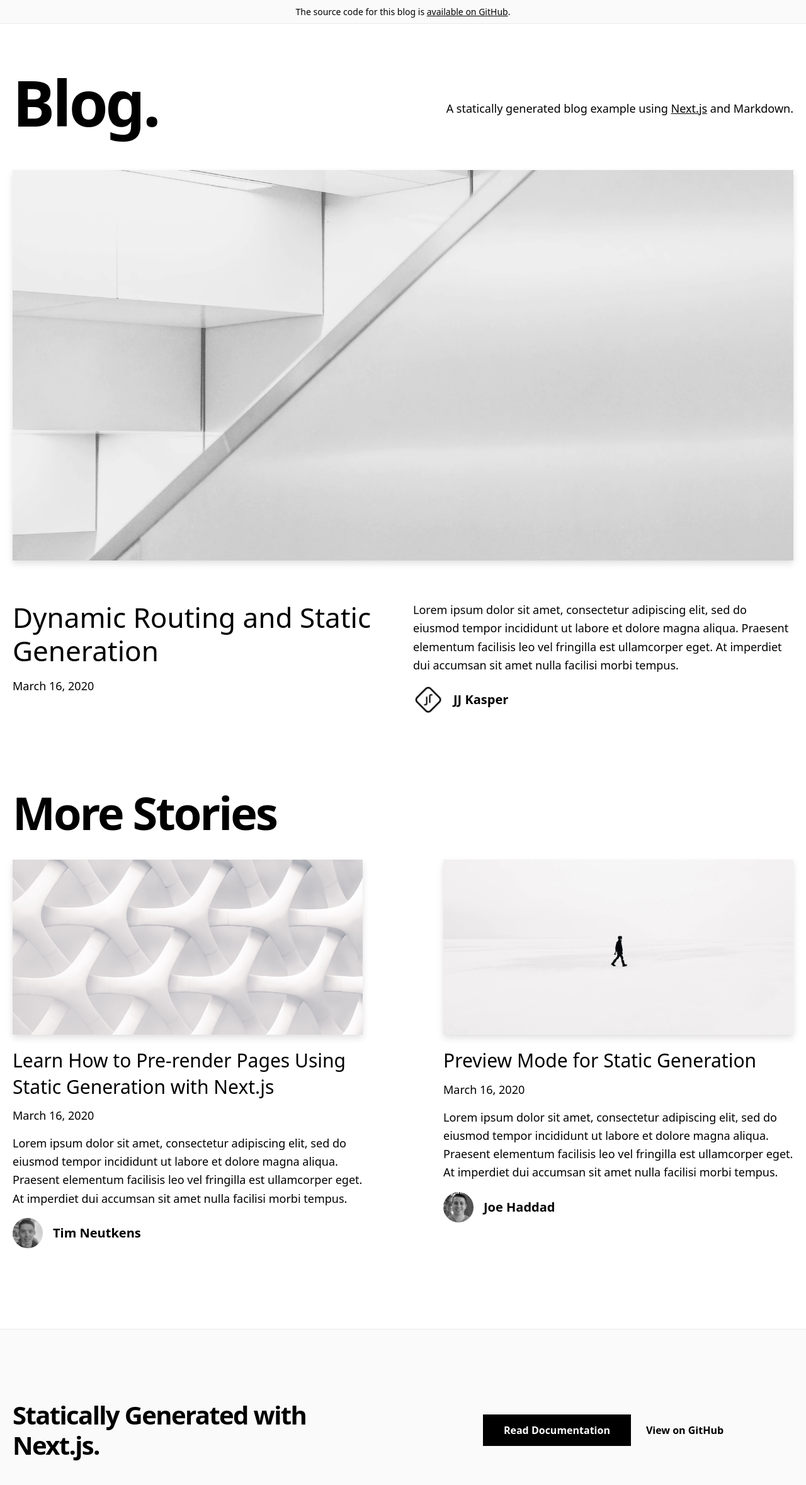
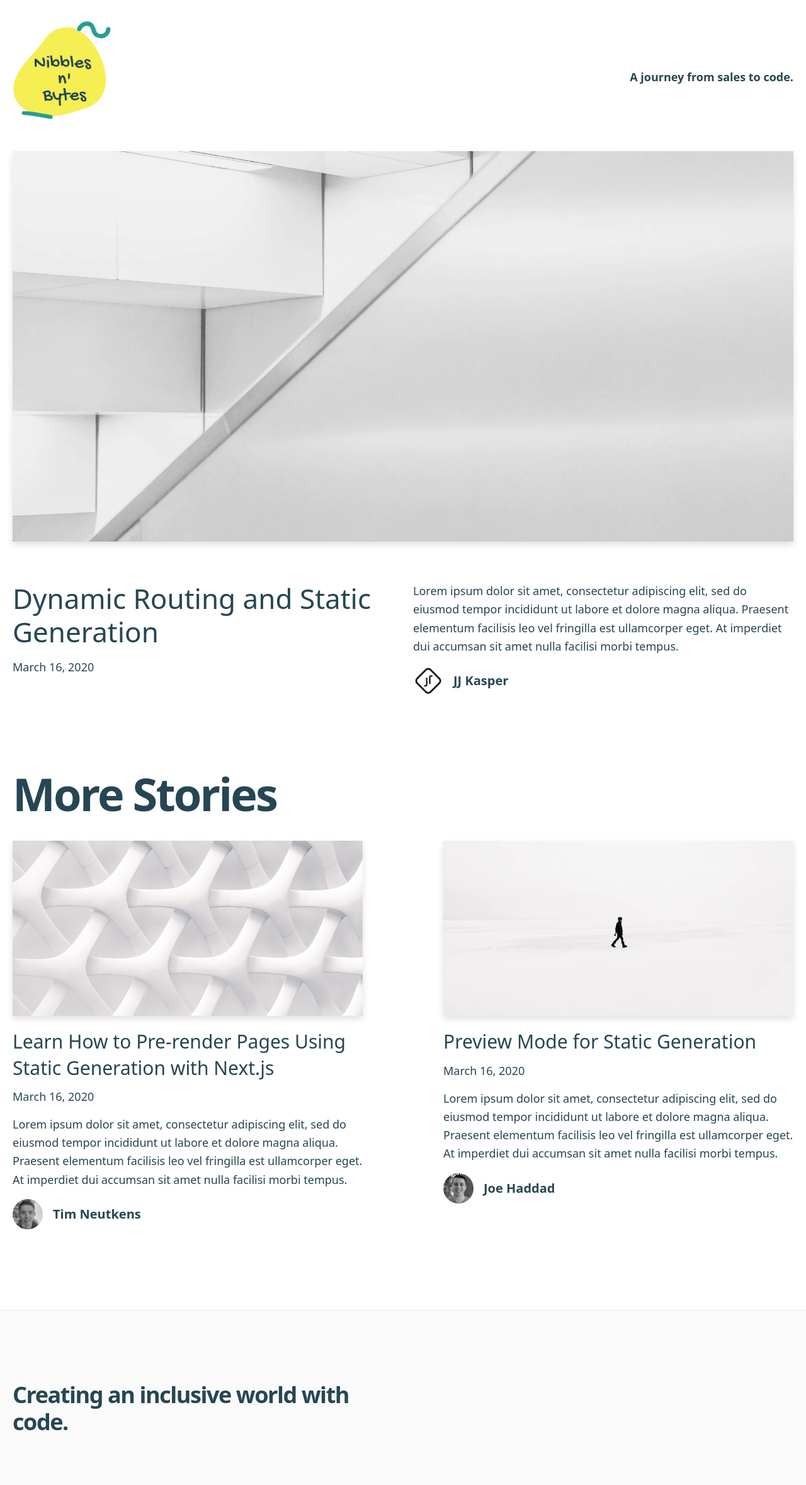
Before and after one commit to alicelovescake/nibbles-n-bytes, a Next.js app: page / in a window 1280 px wide. Shown: the top 2358 px of the page at 63% size. Built offline with nearby package versions, Linux system fonts and the light colour scheme.

Commit message:
Start branding my website

```diff
--- a/components/alert.js
+++ /dev/null
@@ -1,42 +0,0 @@
-import Container from './container'
-import cn from 'classnames'
-import { EXAMPLE_PATH } from '../lib/constants'
-
-export default function Alert({ preview }) {
-  return (
-    <div
-      className={cn('border-b', {
-        'bg-accent-7 border-accent-7 text-white': preview,
-        'bg-accent-1 border-accent-2': !preview,
-      })}
-    >
-      <Container>
-        <div className="py-2 text-center text-sm">
-          {preview ? (
-            <>
-              This is page is a preview.{' '}
-              <a
-                href="/api/exit-preview"
-                className="underline hover:text-cyan duration-200 transition-colors"
-              >
-                Click here
-              </a>{' '}
-              to exit preview mode.
-            </>
-          ) : (
-            <>
-              The source code for this blog is{' '}
-              <a
-                href={`https://github.com/vercel/next.js/tree/canary/examples/${EXAMPLE_PATH}`}
-                className="underline hover:text-success duration-200 transition-colors"
-              >
-                available on GitHub
-              </a>
-              .
-            </>
-          )}
-        </div>
-      </Container>
-    </div>
-  )
-}
--- a/components/footer.js
+++ b/components/footer.js
@@ -1,28 +1,13 @@
 import Container from './container'
-import { EXAMPLE_PATH } from '../lib/constants'
 
 export default function Footer() {
   return (
     <footer className="bg-accent-1 border-t border-accent-2">
       <Container>
         <div className="py-28 flex flex-col lg:flex-row items-center">
-          <h3 className="text-4xl lg:text-5xl font-bold tracking-tighter leading-tight text-center lg:text-left mb-10 lg:mb-0 lg:pr-4 lg:w-1/2">
-            Statically Generated with Next.js.
+          <h3 className="text-4xl font-bold tracking-tighter leading-tight text-center lg:text-left mb-10 lg:mb-0 lg:pr-4 lg:w-1/2">
+            Creating an inclusive world with code.
           </h3>
-          <div className="flex flex-col lg:flex-row justify-center items-center lg:pl-4 lg:w-1/2">
-            <a
-              href="https://nextjs.org/docs/basic-features/pages"
-              className="mx-3 bg-black hover:bg-white hover:text-black border border-black text-white font-bold py-3 px-12 lg:px-8 duration-200 transition-colors mb-6 lg:mb-0"
-            >
-              Read Documentation
-            </a>
-            <a
-              href={`https://github.com/vercel/next.js/tree/canary/examples/${EXAMPLE_PATH}`}
-              className="mx-3 font-bold hover:underline"
-            >
-              View on GitHub
-            </a>
-          </div>
         </div>
       </Container>
     </footer>
--- a/components/header.js
+++ b/components/header.js
@@ -2,11 +2,11 @@ import Link from 'next/link'
 
 export default function Header() {
   return (
-    <h2 className="text-2xl md:text-4xl font-bold tracking-tight md:tracking-tighter leading-tight mb-20 mt-8">
+    <div className="mt-5 mb-10">
       <Link href="/">
-        <a className="hover:underline">Blog</a>
+        <a><img src="/assets/logo.png" className="h-24" /></a>
       </Link>
-      .
-    </h2>
+    </div>
+
   )
 }
--- a/components/intro.js
+++ b/components/intro.js
@@ -2,19 +2,10 @@ import { CMS_NAME } from '../lib/constants'
 
 export default function Intro() {
   return (
-    <section className="flex-col md:flex-row flex items-center md:justify-between mt-16 mb-16 md:mb-12">
-      <h1 className="text-6xl md:text-8xl font-bold tracking-tighter leading-tight md:pr-8">
-        Blog.
-      </h1>
-      <h4 className="text-center md:text-left text-lg mt-5 md:pl-8">
-        A statically generated blog example using{' '}
-        <a
-          href="https://nextjs.org/"
-          className="underline hover:text-success duration-200 transition-colors"
-        >
-          Next.js
-        </a>{' '}
-        and {CMS_NAME}.
+    <section className="flex-col md:flex-row flex items-center md:justify-between mb-16 mt-8 md:mb-12">
+      <img src="assets/logo.png" alt="Nibbles N Bytes logo" className="h-32 md:h-40 " />
+      <h4 className="text-center md:text-left text-lg mt-5 md:pl-8 font-bold">
+        A journey from sales to code.
       </h4>
     </section>
   )
--- a/components/layout.js
+++ b/components/layout.js
@@ -1,13 +1,11 @@
-import Alert from '../components/alert'
 import Footer from '../components/footer'
 import Meta from '../components/meta'
 
-export default function Layout({ preview, children }) {
+export default function Layout({ children }) {
   return (
     <>
       <Meta />
       <div className="min-h-screen">
-        <Alert preview={preview} />
         <main>{children}</main>
       </div>
       <Footer />
--- a/pages/index.js
+++ b/pages/index.js
@@ -14,7 +14,7 @@ export default function Index({ allPosts }) {
     <>
       <Layout>
         <Head>
-          <title>Next.js Blog Example with {CMS_NAME}</title>
+          <title>Nibbles n' Bytes</title>
         </Head>
         <Container>
           <Intro />
--- a/styles/index.css
+++ b/styles/index.css
@@ -1,6 +1,9 @@
 @tailwind base;
 
 /* Write your own custom base styles here */
+body {
+    color: #264653;
+}
 
 /* Start purging... */
 @tailwind components;
```
Also changed, not shown: public/assets/logo.png (added).
